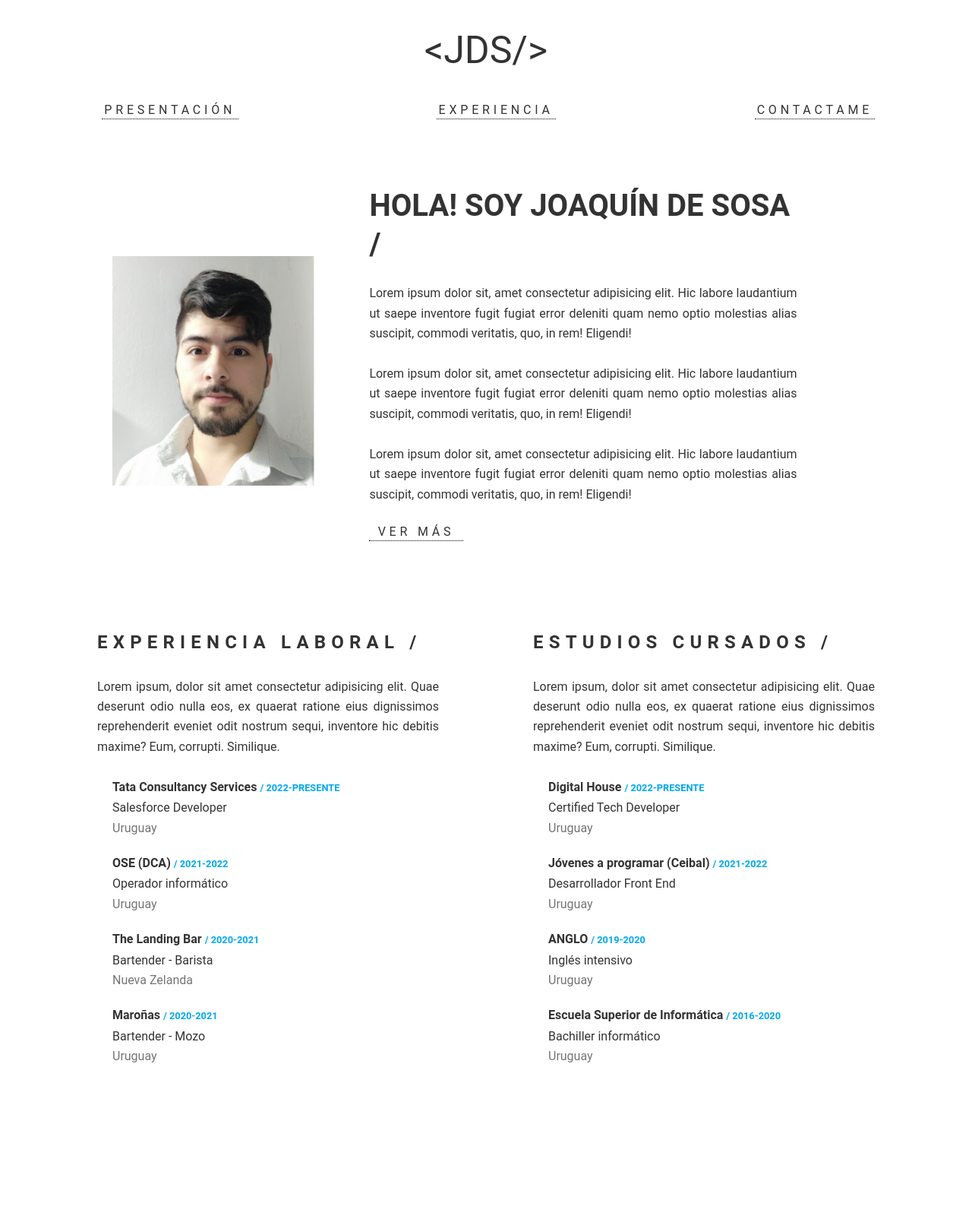
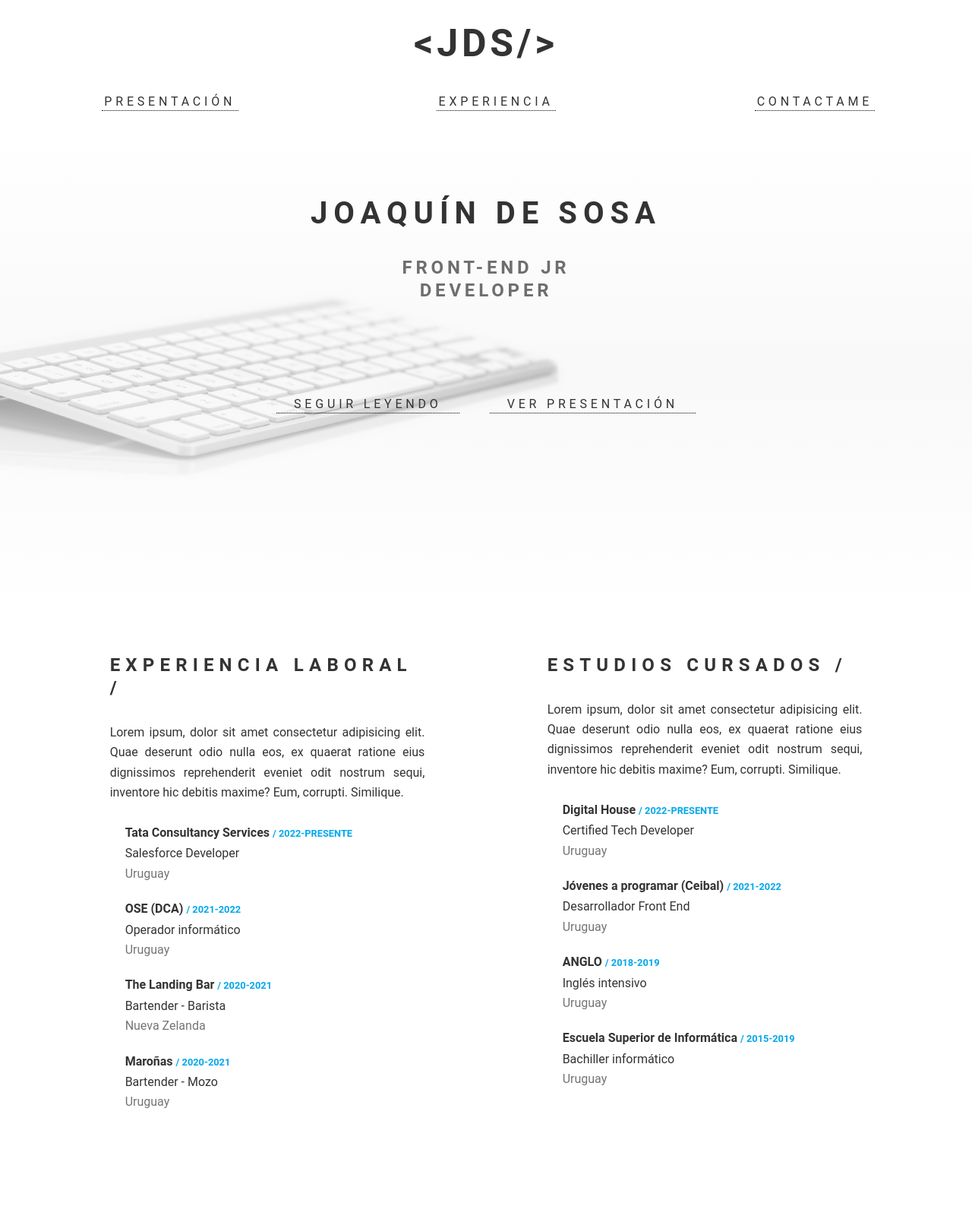
Before and after one commit to joaquinzxy/ctd-c8-portfolio, a plain HTML site: page index.html in a window 1280 px wide. Shown: the top 1600 px of the page at 76% size. Drawn offline with Linux system fonts and the light colour scheme.

Commit message:
Description added

```diff
--- a/css/style.css
+++ b/css/style.css
@@ -15,10 +15,32 @@ body{
 h2, h3, h4{
     text-transform: uppercase;
     letter-spacing: 0.3em;
+    cursor: default;
 }
 
 h1:hover,h2:hover,h3:hover,h4:hover{
     transition: all 150ms ease-in-out;
+    color: #00a8eb;
+    border-color: #00a8eb;
+}
+
+section.hero h1{
+    letter-spacing: 0.2em;
+    margin-bottom: 0;
+    cursor: default;
+}
+
+section.hero h2{
+    color: #6e6e6e;
+    letter-spacing: 0.2em;
+    cursor: default;
+}
+
+
+section.hero h1:hover, section.hero h2:hover{
+    letter-spacing: 0.3em;
+    transition: all 300ms ease-in-out;
+    font-weight: bold;
     color: #00a8eb;
     border-color: #00a8eb;
 }
@@ -53,6 +75,7 @@ p {
     line-height: calc(1ex / 0.32);
     margin: calc(1ex / 0.32) 0;
     text-align: justify;
+    cursor: default;
 }
 
 
@@ -72,9 +95,15 @@ header nav{
 }
 
 header .logo-main{
+    border-bottom: none;
+}
+
+header .logo-main span{
     margin: 15px;
     font-size: 50px;
+    font-weight: bold;
     text-transform: uppercase;
+    cursor: pointer;
 }
 
 header nav ul{
@@ -82,10 +111,12 @@ header nav ul{
     list-style: none;
     width: 100%;
     justify-content: space-around;
+    flex-wrap: wrap;
 }
 
 header nav ul li{
-    margin: 0 5%;
+    margin: 10px 5%;
+
 }
 
 a{
@@ -98,7 +129,7 @@ a{
     transition: all 150ms ease-in-out;
 }
 
-a:hover{
+section a:hover, nav a:hover, footer a:hover{
     letter-spacing: 0.5em;
     transition: all 150ms ease-in-out;
     font-weight: bold;
@@ -107,18 +138,35 @@ a:hover{
 }
 
 main{
-    width: 80%;
+    width: 100%;
     margin: 0 auto;
+}
+
+section{
+    padding: 30px 5%;
+}
+
+section.hero{
+    background: linear-gradient(to top, #ffffff, #ffffff8c, #ffffff), url('/img/background.jpg') no-repeat top center;
+    background-size: cover;
+    min-height: 78vh;
+    text-align: center;
 }
 
 section.presentacion{
     display: flex;
     flex-direction: row;
     min-height: 78vh;
+    flex-wrap: wrap;
+}
+
+.boton-hero{
+    margin: 20px;
 }
 
 section.presentacion .foto-perfil{
     padding: 2%;
+    min-width: 300px;
     width: 30%;
     display: flex;
     flex-direction: column;
@@ -130,12 +178,23 @@ section.presentacion .foto-perfil img{
 }
 
 section.presentacion .me-presento{
-    width: 60%;
+    min-width: 450px;
+    width: 70%;
     padding: 20px 0% 20px 5%;
 }
 
 section.presentacion .me-presento h1{
  margin-bottom: 10px;
+}
+
+.btn-container{
+    display: flex;
+    flex-direction: row;
+}
+
+section.hero .btn-container{
+    justify-content: center;
+    margin-top: 100px;
 }
 
 section.laburo-estudio{
@@ -146,6 +205,8 @@ section.laburo-estudio{
 
 section.experiencia{
     width: 40%;
+    margin: 0 5%;
+    padding: 0 2%;
     height: 100vh;
     min-width: 450px;
 }
@@ -179,10 +240,17 @@ section.experiencia .laburo-card .laburo-lugar{
     color: #757575;
 }
 
+section.contacto{
+    display: flex;
+    flex-direction: column;
+    align-items: center;
+}
+
 
 section.contacto form{
     display: flex;
     flex-direction: column;
+    width: 60%;
 }
 
 input, textarea {
--- a/index.html
+++ b/index.html
@@ -11,12 +11,17 @@
       href="https://fonts.googleapis.com/css2?family=Roboto+Mono:wght@200;400;500;600;700&display=swap"
       rel="stylesheet"
     />
-    <link rel="stylesheet" href="css/style.css">
-    <link rel="stylesheet" href="https://cdn.jsdelivr.net/npm/@fortawesome/fontawesome-free@6.1.1/css/fontawesome.min.css">
+    <link rel="stylesheet" href="css/style.css" />
+    <link
+      rel="stylesheet"
+      href="https://cdn.jsdelivr.net/npm/@fortawesome/fontawesome-free@6.1.1/css/fontawesome.min.css"
+    />
   </head>
   <body>
     <header>
-      <span class="logo-main">&lt;JDS/&gt;</span>
+      <a href="#" class="logo-main">
+        <span>&lt;JDS/&gt;</span>
+      </a>
       <nav>
         <ul>
           <li><a href="#">Presentación</a></li>
@@ -26,31 +31,14 @@
       </nav>
     </header>
     <main>
-      <section class="presentacion">
-        <div class="foto-perfil">
-          <img src="img/foto.png" alt="Foto de perfil" />
+      <section class="hero">
+        <div class="me-presento">
+          <h1>Joaquín De Sosa</h1>
+          <h2>Front-end Jr<br> Developer</h2>
+          <div class="btn-container">
+            <a href="#estudios-trabajo" class="boton-hero">SEGUIR LEYENDO</a>
+            <a href="/presentacion.html" class="boton-hero">VER PRESENTACIÓN</a>
           </div>
-        <div class="me-presento">
-          <h1>Hola! Soy Joaquín De Sosa /</h1>
-          <p>
-            Lorem ipsum dolor sit, amet consectetur adipisicing elit. Hic labore
-            laudantium ut saepe inventore fugit fugiat error deleniti quam nemo
-            optio molestias alias suscipit, commodi veritatis, quo, in rem!
-            Eligendi!
-          </p>
-          <p>
-            Lorem ipsum dolor sit, amet consectetur adipisicing elit. Hic labore
-            laudantium ut saepe inventore fugit fugiat error deleniti quam nemo
-            optio molestias alias suscipit, commodi veritatis, quo, in rem!
-            Eligendi!
-          </p>
-          <p>
-            Lorem ipsum dolor sit, amet consectetur adipisicing elit. Hic labore
-            laudantium ut saepe inventore fugit fugiat error deleniti quam nemo
-            optio molestias alias suscipit, commodi veritatis, quo, in rem!
-            Eligendi!
-          </p>
-          <a href="#estudios-trabajo">VER MÁS</a>
         </div>
       </section>
       <section id="estudios-trabajo" class="laburo-estudio">
@@ -63,26 +51,34 @@
             maxime? Eum, corrupti. Similique.
           </p>
           <div class="laburo-card">
-                <p class="laburo-titulo">Tata Consultancy Services <span class="laburo-fecha">/ 2022-presente</span></p>
+            <p class="laburo-titulo">
+              Tata Consultancy Services
+              <span class="laburo-fecha">/ 2022-presente</span>
+            </p>
             <p class="laburo-empresa">Salesforce Developer</p>
             <p class="laburo-lugar">Uruguay</p>
           </div>
           <div class="laburo-card">
-                <p class="laburo-titulo">OSE (DCA) <span class="laburo-fecha">/ 2021-2022</span></p>
+            <p class="laburo-titulo">
+              OSE (DCA) <span class="laburo-fecha">/ 2021-2022</span>
+            </p>
             <p class="laburo-empresa">Operador informático</p>
             <p class="laburo-lugar">Uruguay</p>
           </div>
           <div class="laburo-card">
-                <p class="laburo-titulo">The Landing Bar <span class="laburo-fecha">/ 2020-2021</span></p>
+            <p class="laburo-titulo">
+              The Landing Bar <span class="laburo-fecha">/ 2020-2021</span>
+            </p>
             <p class="laburo-empresa">Bartender - Barista</p>
             <p class="laburo-lugar">Nueva Zelanda</p>
           </div>
           <div class="laburo-card">
-                <p class="laburo-titulo">Maroñas <span class="laburo-fecha">/ 2020-2021</span></p>
+            <p class="laburo-titulo">
+              Maroñas <span class="laburo-fecha">/ 2020-2021</span>
+            </p>
             <p class="laburo-empresa">Bartender - Mozo</p>
             <p class="laburo-lugar">Uruguay</p>
           </div>
-
         </section>
         <section class="experiencia">
           <h2>Estudios cursados /</h2>
@@ -93,22 +89,32 @@
             maxime? Eum, corrupti. Similique.
           </p>
           <div class="laburo-card">
-                <p class="laburo-titulo">Digital House <span class="laburo-fecha">/ 2022-presente</span></p>
+            <p class="laburo-titulo">
+              Digital House <span class="laburo-fecha">/ 2022-presente</span>
+            </p>
             <p class="laburo-empresa">Certified Tech Developer</p>
             <p class="laburo-lugar">Uruguay</p>
           </div>
           <div class="laburo-card">
-                <p class="laburo-titulo">Jóvenes a programar (Ceibal) <span class="laburo-fecha">/ 2021-2022</span></p>
+            <p class="laburo-titulo">
+              Jóvenes a programar (Ceibal)
+              <span class="laburo-fecha">/ 2021-2022</span>
+            </p>
             <p class="laburo-empresa">Desarrollador Front End</p>
             <p class="laburo-lugar">Uruguay</p>
           </div>
           <div class="laburo-card">
-                <p class="laburo-titulo">ANGLO <span class="laburo-fecha">/ 2019-2020</span></p>
+            <p class="laburo-titulo">
+              ANGLO <span class="laburo-fecha">/ 2018-2019</span>
+            </p>
             <p class="laburo-empresa">Inglés intensivo</p>
             <p class="laburo-lugar">Uruguay</p>
           </div>
           <div class="laburo-card">
-                <p class="laburo-titulo">Escuela Superior de Informática <span class="laburo-fecha">/ 2016-2020</span></p>
+            <p class="laburo-titulo">
+              Escuela Superior de Informática
+              <span class="laburo-fecha">/ 2015-2019</span>
+            </p>
             <p class="laburo-empresa">Bachiller informático</p>
             <p class="laburo-lugar">Uruguay</p>
           </div>
@@ -118,9 +124,9 @@
         <h2>Contacto /</h2>
         <form action="">
           <label for="name">Nombre</label>
-            <input type="text" name="name">
+          <input type="text" name="name" />
           <label for="emaik">Correo</label>
-            <input type="email">
+          <input type="email" />
           <label for="mensaje">Mensaje</label>
           <textarea name="mensaje" id="" cols="30" rows="10"></textarea>
         </form>
@@ -130,9 +136,9 @@
     <footer>
       <p>Mis redes sociales:</p>
       <div class="social-icons">
-            <a href="#"><img src="img/instagram.svg" alt=""></a>
-            <a href="#"><img src="img/github.svg" alt=""></a>
-            <a href="#"><img src="img/linkedin.svg" alt=""></a>
+        <a href="#"><img src="img/instagram.svg" alt="" /></a>
+        <a href="#"><img src="img/github.svg" alt="" /></a>
+        <a href="#"><img src="img/linkedin.svg" alt="" /></a>
       </div>
       <p>Todos los derechos reservados</p>
     </footer>
```
Also changed, not shown: presentacion.html (added, +74 -0 lines), img/background.jpg (added). Lines whose indentation alone changed are shown as unchanged.
